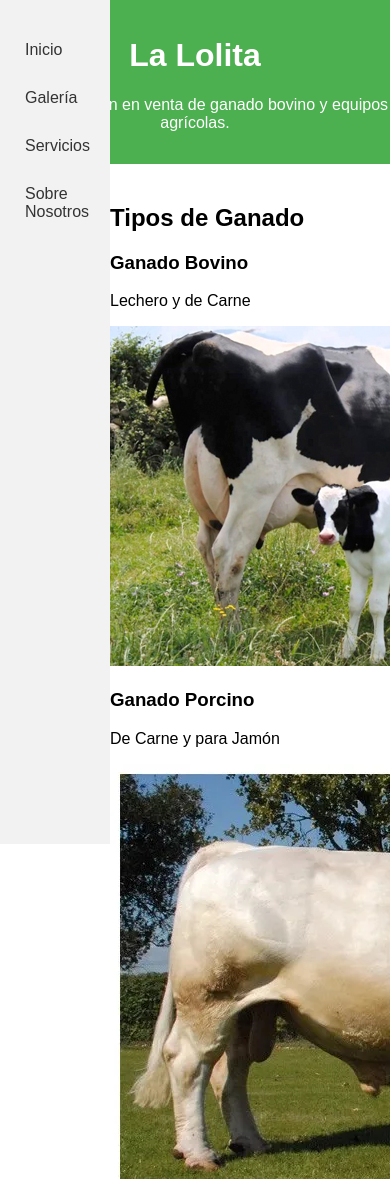
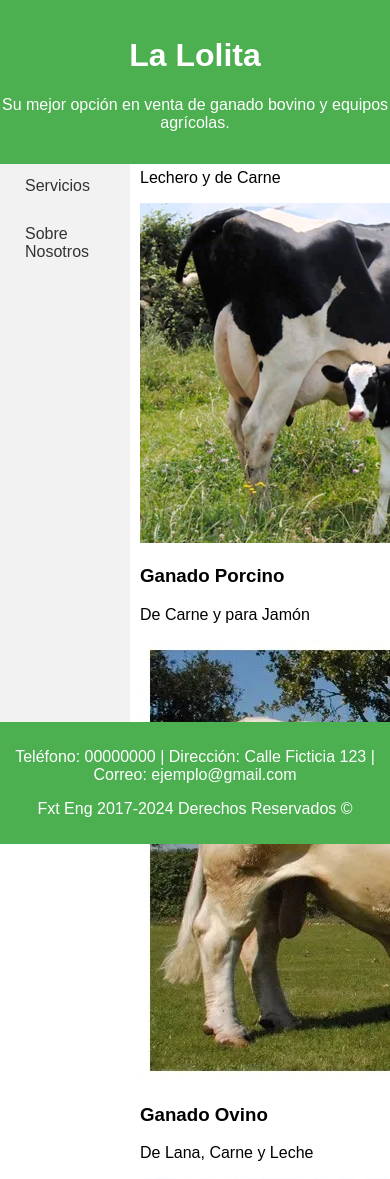
Before and after one commit to htunay2024/prueba03, a PHP site: page /galeria.html in a window 390 px wide; the page is wider, and only the part inside the window is pictured. Shown: the top 1179 px of that part. Run offline with PHP 8.4, Linux system fonts and the light colour scheme.

Commit message:
Update styles.css

```diff
--- a/styles.css
+++ b/styles.css
@@ -1,39 +1,101 @@
-/* Eliminar float y hacer que el menú sea fijo y ocupe toda la altura */
+/* Ajustar el menú para que no cubra el encabezado */
 nav {
     width: 200px; /* Ancho fijo del menú */
     background-color: #f2f2f2;
     padding: 15px;
     position: fixed; /* Fijar el menú a la izquierda */
-    top: 0;
+    top: 60px; /* Ajusta este valor según la altura del encabezado */
     left: 0;
-    bottom: 0; /* Extender hasta la parte inferior de la página */
+    bottom: 40px; /* Dejar espacio para el pie de página */
     overflow-y: auto; /* Añadir scroll si el contenido es largo */
 }
 
 /* Ajustar el contenido principal para que no se superponga con el menú */
 main {
     margin-left: 220px; /* Dejar espacio para el menú */
+    margin-top: 60px; /* Ajusta este valor según la altura del encabezado */
+    margin-bottom: 40px; /* Dejar espacio para el pie de página */
     padding: 20px;
 }
 
+/* Encabezado */
+header {
+    background-color: #4CAF50;
+    color: white;
+    text-align: center;
+    padding: 1em 0;
+    position: fixed; /* Fijar el encabezado en la parte superior */
+    width: 100%;
+    top: 0; /* Posicionar en la parte superior */
+    z-index: 1000; /* Asegurar que esté por encima del menú */
+}
+
+/* Pie de página */
+footer {
+    background-color: #4CAF50;
+    color: white;
+    text-align: center;
+    padding: 10px 0;
+    position: fixed; /* Fijar el pie de página */
+    bottom: 0; /* Posicionar en la parte inferior */
+    width: 100%;
+    z-index: 1000; /* Asegurar que esté por encima del contenido */
+}
+
 /* Hacer el menú más responsivo */
-@media (max-width: 600px) {
+@media (max-width: 768px) {
     nav {
-        width: 100px; /* Reducir el tamaño del menú en pantallas más pequeñas */
+        width: 150px; /* Reducir el tamaño del menú en pantallas medianas */
+        top: 50px; /* Ajustar posición superior */
+        bottom: 30px; /* Ajustar posición inferior */
     }
 
     main {
-        margin-left: 120px; /* Ajustar el margen del contenido principal */
+        margin-left: 170px; /* Ajustar margen del contenido principal */
+        margin-top: 50px; /* Ajustar margen superior */
+        margin-bottom: 30px; /* Ajustar margen inferior */
+    }
+}
+
+@media (max-width: 600px) {
+    nav {
+        width: 120px; /* Reducir el tamaño del menú en pantallas más pequeñas */
+        top: 45px; /* Ajustar posición superior */
+        bottom: 30px; /* Ajustar posición inferior */
+    }
+
+    main {
+        margin-left: 140px; /* Ajustar margen del contenido principal */
+        margin-top: 45px; /* Ajustar margen superior */
+        margin-bottom: 30px; /* Ajustar margen inferior */
     }
 }
 
 @media (max-width: 480px) {
     nav {
-        width: 80px; /* Menú más compacto en pantallas muy pequeñas */
+        width: 100px; /* Menú más compacto en pantallas muy pequeñas */
+        top: 40px; /* Ajustar posición superior */
+        bottom: 30px; /* Ajustar posición inferior */
     }
 
     main {
-        margin-left: 90px;
+        margin-left: 120px;
+        margin-top: 40px; /* Ajustar margen superior */
+        margin-bottom: 30px; /* Ajustar margen inferior */
+    }
+}
+
+@media (max-width: 320px) {
+    nav {
+        width: 80px; /* Menú muy compacto en pantallas muy pequeñas */
+        top: 40px; /* Ajustar posición superior */
+        bottom: 30px; /* Ajustar posición inferior */
+    }
+
+    main {
+        margin-left: 100px;
+        margin-top: 40px; /* Ajustar margen superior */
+        margin-bottom: 30px; /* Ajustar margen inferior */
     }
 }
 
@@ -42,23 +104,6 @@ body {
     font-family: Arial, sans-serif;
     margin: 0;
     padding: 0;
-}
-
-/* Encabezado */
-header {
-    background-color: #4CAF50;
-    color: white;
-    text-align: center;
-    padding: 1em 0;
-}
-
-/* Estilos del footer */
-footer {
-    clear: both;
-    background-color: #4CAF50;
-    color: white;
-    text-align: center;
-    padding: 10px 0;
 }
 
 /* Otros estilos ya presentes */
```
